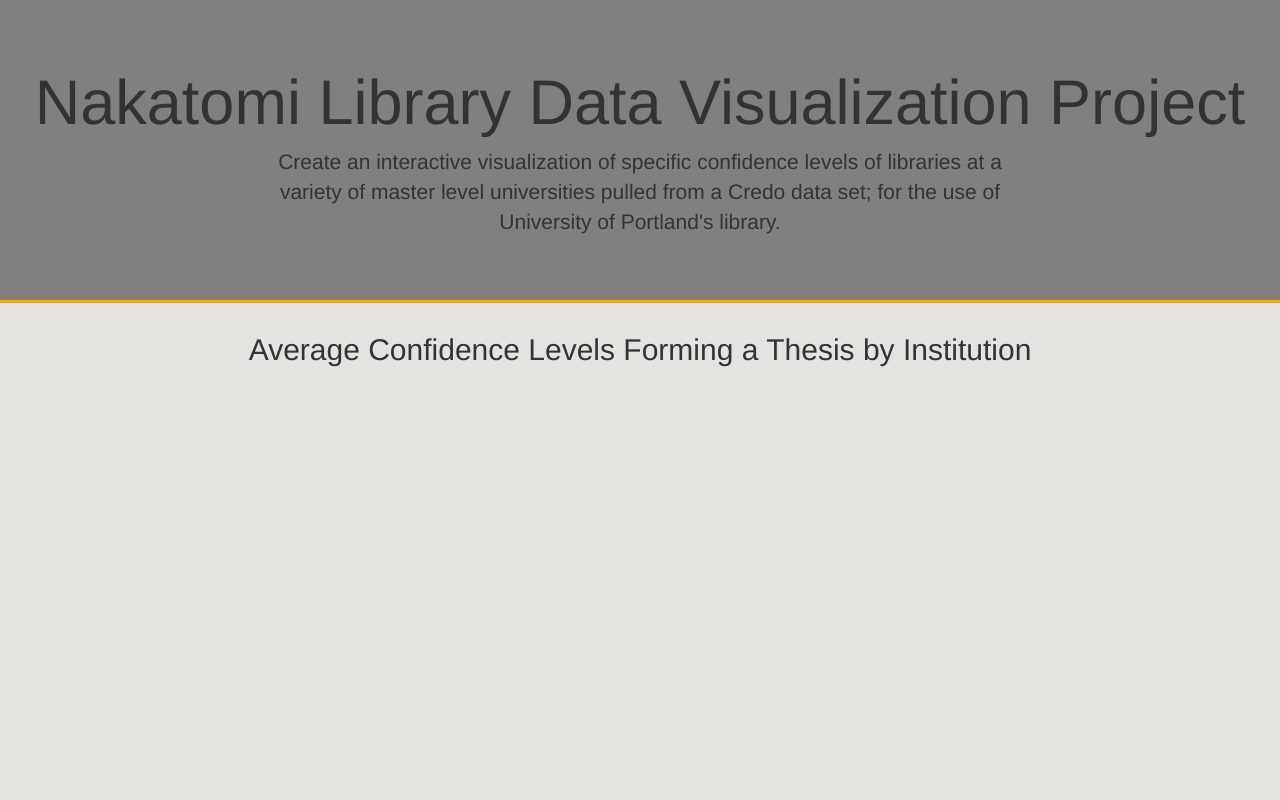
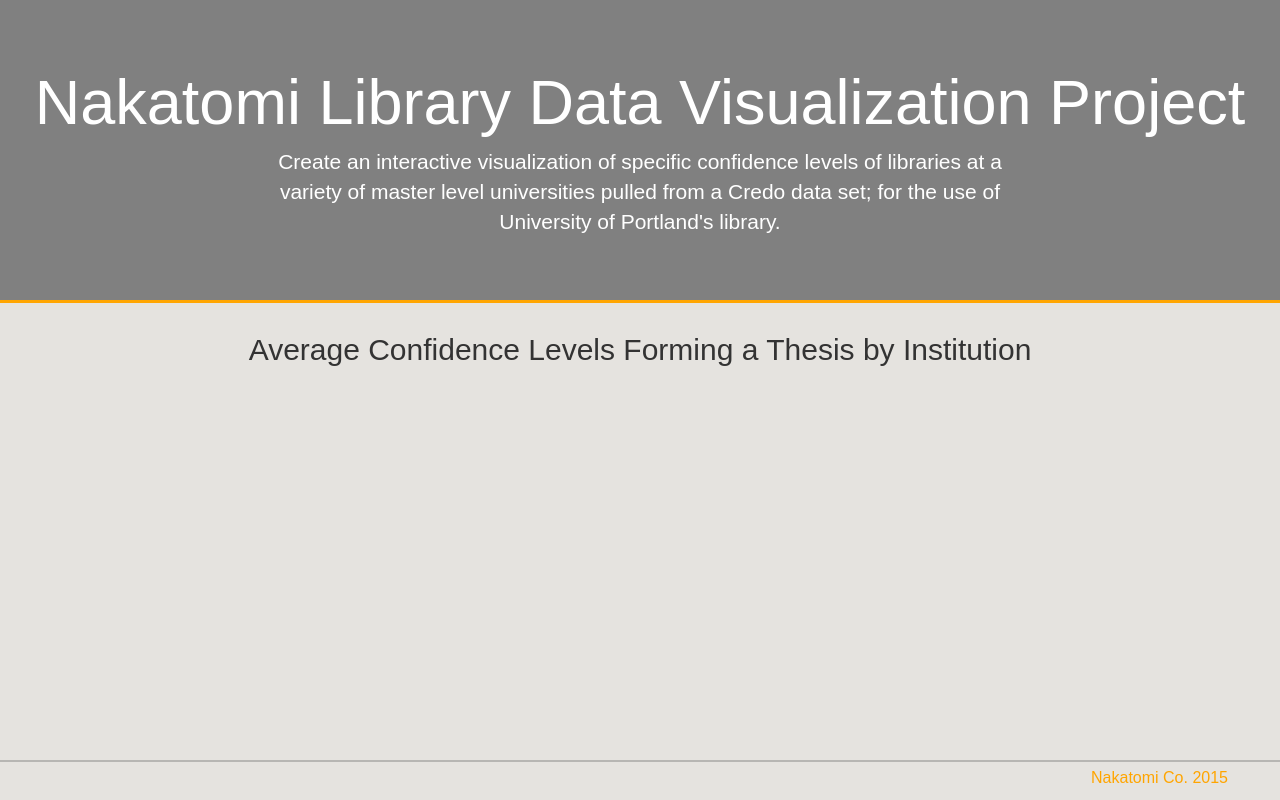
Before and after one commit to MurrayStudio/UP-Library-Data-Visualization-Team-Project, a plain HTML site: page index.html in a window 1280 px wide. Drawn offline with nearby package versions, Linux system fonts and the light colour scheme; a script that the page names is missing.

Commit message:
initiate footer

```diff
--- a/css/main.css
+++ b/css/main.css
@@ -1,9 +1,9 @@
 body
 {
-	background-color:rgb(229,227,223);
+	background-color:#E5E3DF;
 	padding: 0;
 	margin: 0;
-
+    font-family: 'Source Sans Pro', sans-serif;
 }
 
 #chart_div {
@@ -17,6 +17,7 @@
 
 .jumbotron {
     text-align: center;
+    color: white;
     background-color: gray;
     border-bottom: 3px solid orange;
 
@@ -26,3 +27,33 @@
     margin-left: 20%;
     margin-right: 20%;
 }
+
+/* Footer
+-------------------------------------------------- */
+
+.footer {
+    background-color: #E5E3DF;
+    position: fixed;
+    bottom: 0;
+    width: 100%;
+    border-top: 2px solid rgba(0, 0, 0, .2);
+    /* Set the fixed height of the footer here */
+    height: 5%;
+}
+
+.footer .container {
+    width: 95%;
+    height: auto;
+}
+
+.footer a {
+    color: orange;
+    font-size: 16px;
+}
+
+.footer .pull-right {
+    color: orange;
+    font-size: 16px;
+    right: 5%;
+    margin: 5px;
+}
--- a/index.html
+++ b/index.html
@@ -30,6 +30,14 @@
      <!-- Google Chart drawn in this div -->
     <div id="chart_div"></div>
 
+        <!-- FOOTER -->
+    <footer class="footer">
+        <div class="container">
+            <p class="pull-right">Nakatomi Co. 2015
+            </p>
+        </div>
+    </footer>
+
 
 
     <!-- End Shamus Code space -->
--- a/js/main.js
+++ b/js/main.js
@@ -15,6 +15,7 @@
         var options = {
             //title: 'Average Confidence Levels Forming a Thesis by Institution',
             titlePosition: 'none',
+            backgroundColor: '#E5E3DF',
             tooltip: {isHtml: true},
             legend: {position: 'none'},
             vAxis: {title: "Avg. Confidence Level", format: 'decimal', minValue: 0},
```
